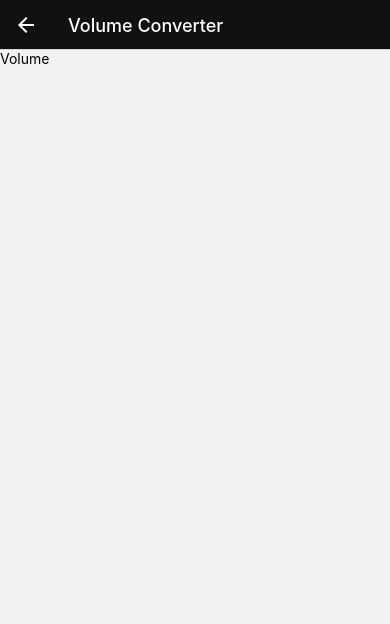
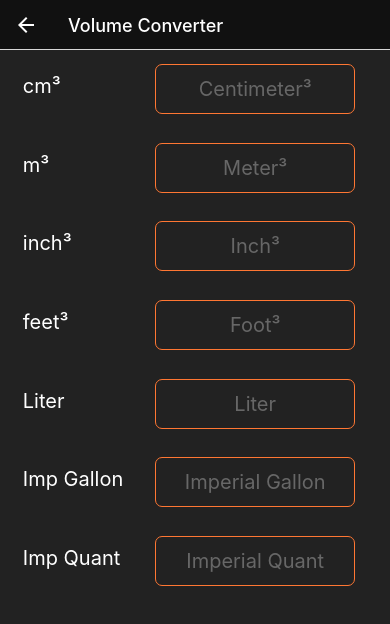
Before and after one commit to Sou-gata/react-native-calculator, a React Native app: screen /Volume in a window 390 px wide. Shown: the top 624 px of the page. Built offline with nearby package versions, Linux system fonts and the light colour scheme.

Commit message:
adjust some layout

```diff
--- a/app.json
+++ b/app.json
@@ -9,7 +9,7 @@
         "splash": {
             "image": "./assets/splash.png",
             "resizeMode": "contain",
-            "backgroundColor": "#333333"
+            "backgroundColor": "#111111"
         },
         "updates": {
             "fallbackToCacheTimeout": 0
--- a/src/allStyles.js
+++ b/src/allStyles.js
@@ -9,19 +9,17 @@ const styles = StyleSheet.create({
         flexWrap: "wrap",
         alignItems: "center",
         justifyContent: "space-around",
-        paddingVertical: 5,
+        padding: 5,
     },
     homeContainer: {
         backgroundColor: "#111",
         height: hp("100%") - 45,
-        justifyContent: "center",
+        justifyContent: "flex-start",
         alignItems: "center",
     },
     homeBtn: {
-        marginTop: 15,
-        width: 100,
-        height: 100,
-        borderRadius: 6,
+        width: wp("25%"),
+        height: hp("17.5%"),
         alignItems: "center",
         justifyContent: "center",
     },
--- a/src/components/Area.js
+++ b/src/components/Area.js
@@ -1,4 +1,4 @@
-import { View, Text, TextInput } from "react-native";
+import { View, Text, TextInput, ScrollView } from "react-native";
 import React, { useState } from "react";
 
 import styles from "../allStyles";
@@ -127,7 +127,7 @@ const Area = () => {
     };
 
     return (
-        <View style={styles.main}>
+        <ScrollView style={styles.main}>
             <View style={styles.ageRow}>
                 <View style={styles.areaClmContainer}>
                     <Text style={styles.inputLeftText}>cm²</Text>
@@ -197,7 +197,7 @@ const Area = () => {
                     />
                 </View>
             </View>
-        </View>
+        </ScrollView>
     );
 };
 
--- a/src/components/LengthConverter.js
+++ b/src/components/LengthConverter.js
@@ -1,4 +1,4 @@
-import { View, Text, TextInput } from "react-native";
+import { View, Text, TextInput, ScrollView } from "react-native";
 import React, { useState } from "react";
 import styles from "../allStyles";
 
@@ -37,6 +37,7 @@ const LengthConverter = () => {
     };
     return (
         <View style={styles.main}>
+            <ScrollView>
                 <View
                     style={[
                         styles.container,
@@ -53,13 +54,21 @@ const LengthConverter = () => {
                             alignItems: "center",
                         }}
                     >
-                    <Text style={{ color: "#fff", fontSize: 17 }}>Meter</Text>
+                        <Text style={{ color: "#fff", fontSize: 17 }}>
+                            Meter
+                        </Text>
                         <Text style={{ color: "#fff", fontSize: 17 }}>
                             Kilometer
                         </Text>
-                    <Text style={{ color: "#fff", fontSize: 17 }}>Inch</Text>
-                    <Text style={{ color: "#fff", fontSize: 17 }}>Feet</Text>
-                    <Text style={{ color: "#fff", fontSize: 17 }}>Mile</Text>
+                        <Text style={{ color: "#fff", fontSize: 17 }}>
+                            Inch
+                        </Text>
+                        <Text style={{ color: "#fff", fontSize: 17 }}>
+                            Feet
+                        </Text>
+                        <Text style={{ color: "#fff", fontSize: 17 }}>
+                            Mile
+                        </Text>
                         <Text style={{ color: "#fff", fontSize: 17 }}>
                             Nautical Mile
                         </Text>
@@ -187,6 +196,7 @@ const LengthConverter = () => {
                         />
                     </View>
                 </View>
+            </ScrollView>
         </View>
     );
 };
--- a/src/components/Multiply.js
+++ b/src/components/Multiply.js
@@ -1,4 +1,10 @@
-import { View, Text, TextInput, TouchableOpacity } from "react-native";
+import {
+    View,
+    Text,
+    TextInput,
+    TouchableOpacity,
+    ScrollView,
+} from "react-native";
 import AppLoading from "expo-app-loading";
 import React, { useState } from "react";
 
@@ -46,6 +52,7 @@ const Multiply = () => {
                         <Text style={styles.btnText}>Calculate</Text>
                     </TouchableOpacity>
                 </View>
+                <ScrollView overScrollMode="never" style={{ marginBottom: 20 }}>
                     <View opacity={opacity} style={styles.math}>
                         <View style={styles.mathContainer}>
                             <Text style={styles.mathText}>
@@ -59,7 +66,11 @@ const Multiply = () => {
 
                                 if (ans.results) {
                                     let key = 1;
-                                for (let i = 0; i < ans.results.length; i++) {
+                                    for (
+                                        let i = 0;
+                                        i < ans.results.length;
+                                        i++
+                                    ) {
                                         let innerText = "";
                                         let space = "";
                                         for (
@@ -72,7 +83,10 @@ const Multiply = () => {
                                         innerText += `${space}${ans.results[i]}`;
                                         key++;
                                         element.push(
-                                        <Text key={key} style={styles.mathText}>
+                                            <Text
+                                                key={key}
+                                                style={styles.mathText}
+                                            >
                                                 {innerText}
                                             </Text>
                                         );
@@ -84,6 +98,7 @@ const Multiply = () => {
                             <Text style={styles.mathText}>{ans.ans}</Text>
                         </View>
                     </View>
+                </ScrollView>
             </View>
         );
     }
--- a/src/components/Volume.js
+++ b/src/components/Volume.js
@@ -1,11 +1,155 @@
-import { View, Text } from "react-native";
-import React from "react";
+import { View, Text, TextInput, ScrollView } from "react-native";
+import React, { useState } from "react";
+
+import styles from "../allStyles";
 
 const Volume = () => {
+    const [text, setText] = useState({
+        cm: "",
+        m: "",
+        inc: "",
+        foot: "",
+        lit: "",
+        gln: "",
+        qnt: "",
+    });
+
+    const setEmpty = () => {
+        setText({
+            cm: "",
+            m: "",
+            inc: "",
+            foot: "",
+            lit: "",
+            gln: "",
+            qnt: "",
+        });
+    };
+    const setAns = (cm, m, inc, foot, gln, qnt) => {
+        setText({
+            cm,
+            m,
+            inc,
+            foot,
+            lit,
+            gln,
+            qnt,
+        });
+    };
+
+    const fixed = (val) => {
+        let fxt = parseFloat(val.toFixed(5)) + "";
+        return fxt;
+    };
+
+    const onChangeCm = (e) => {
+        setText({ ...text, cm: e });
+        if (e != "") {
+        } else setEmpty();
+    };
+    const onChangeM = (e) => {
+        setText({ ...text, m: e });
+        if (e != "") {
+        } else setEmpty();
+    };
+    const onChangeInch = (e) => {
+        setText({ ...text, inc: e });
+        if (e != "") {
+        } else setEmpty();
+    };
+    const onChangeFoot = (e) => {
+        setText({ ...text, foot: e });
+        if (e != "") {
+        } else setEmpty();
+    };
+    const onChangeLit = (e) => {
+        setText({ ...text, lit: e });
+        if (e != "") {
+        } else setEmpty();
+    };
+    const onChangeGln = (e) => {
+        setText({ ...text, gln: e });
+        if (e != "") {
+        } else setEmpty();
+    };
+    const onChangeQnt = (e) => {
+        setText({ ...text, qnt: e });
+        if (e != "") {
+        } else setEmpty();
+    };
+
     return (
-        <View>
-            <Text>Volume</Text>
-        </View>
+        <ScrollView style={styles.main}>
+            <View style={styles.ageRow}>
+                <View style={styles.areaClmContainer}>
+                    <Text style={styles.inputLeftText}>cm³</Text>
+                    <Text style={styles.inputLeftText}>m³</Text>
+                    <Text style={styles.inputLeftText}>inch³</Text>
+                    <Text style={styles.inputLeftText}>feet³</Text>
+                    <Text style={styles.inputLeftText}>Liter</Text>
+                    <Text style={styles.inputLeftText}>Imp Gallon</Text>
+                    <Text style={styles.inputLeftText}>Imp Quant</Text>
+                </View>
+                <View style={styles.areaClmContainer}>
+                    <TextInput
+                        style={[styles.input, { marginVertical: 0 }]}
+                        onChangeText={onChangeCm}
+                        value={text.cm}
+                        placeholder="Centimeter³"
+                        placeholderTextColor={"#ffffff50"}
+                        keyboardType="numeric"
+                    />
+                    <TextInput
+                        style={[styles.input, { marginVertical: 0 }]}
+                        onChangeText={onChangeM}
+                        value={text.m}
+                        placeholder="Meter³"
+                        placeholderTextColor={"#ffffff50"}
+                        keyboardType="numeric"
+                    />
+                    <TextInput
+                        style={[styles.input, { marginVertical: 0 }]}
+                        onChangeText={onChangeInch}
+                        value={text.inc}
+                        placeholder="Inch³"
+                        placeholderTextColor={"#ffffff50"}
+                        keyboardType="numeric"
+                    />
+                    <TextInput
+                        style={[styles.input, { marginVertical: 0 }]}
+                        onChangeText={onChangeFoot}
+                        value={text.foot}
+                        placeholder="Foot³"
+                        placeholderTextColor={"#ffffff50"}
+                        keyboardType="numeric"
+                    />
+                    <TextInput
+                        style={[styles.input, { marginVertical: 0 }]}
+                        onChangeText={onChangeLit}
+                        value={text.lit}
+                        placeholder="Liter"
+                        placeholderTextColor={"#ffffff50"}
+                        keyboardType="numeric"
+                    />
+                    <TextInput
+                        style={[styles.input, { marginVertical: 0 }]}
+                        onChangeText={onChangeGln}
+                        value={text.gln}
+                        placeholder="Imperial Gallon"
+                        placeholderTextColor={"#ffffff50"}
+                        keyboardType="numeric"
+                    />
+                    <TextInput
+                        style={[styles.input, { marginVertical: 0 }]}
+                        onChangeText={onChangeQnt}
+                        value={text.qnt}
+                        placeholder="Imperial Quant"
+                        placeholderTextColor={"#ffffff50"}
+                        keyboardType="numeric"
+                    />
+                </View>
+            </View>
+        </ScrollView>
     );
 };
 
```
Also changed, not shown: src/components/Divide.js (+28 -7 lines). Lines whose indentation alone changed are shown as unchanged.
